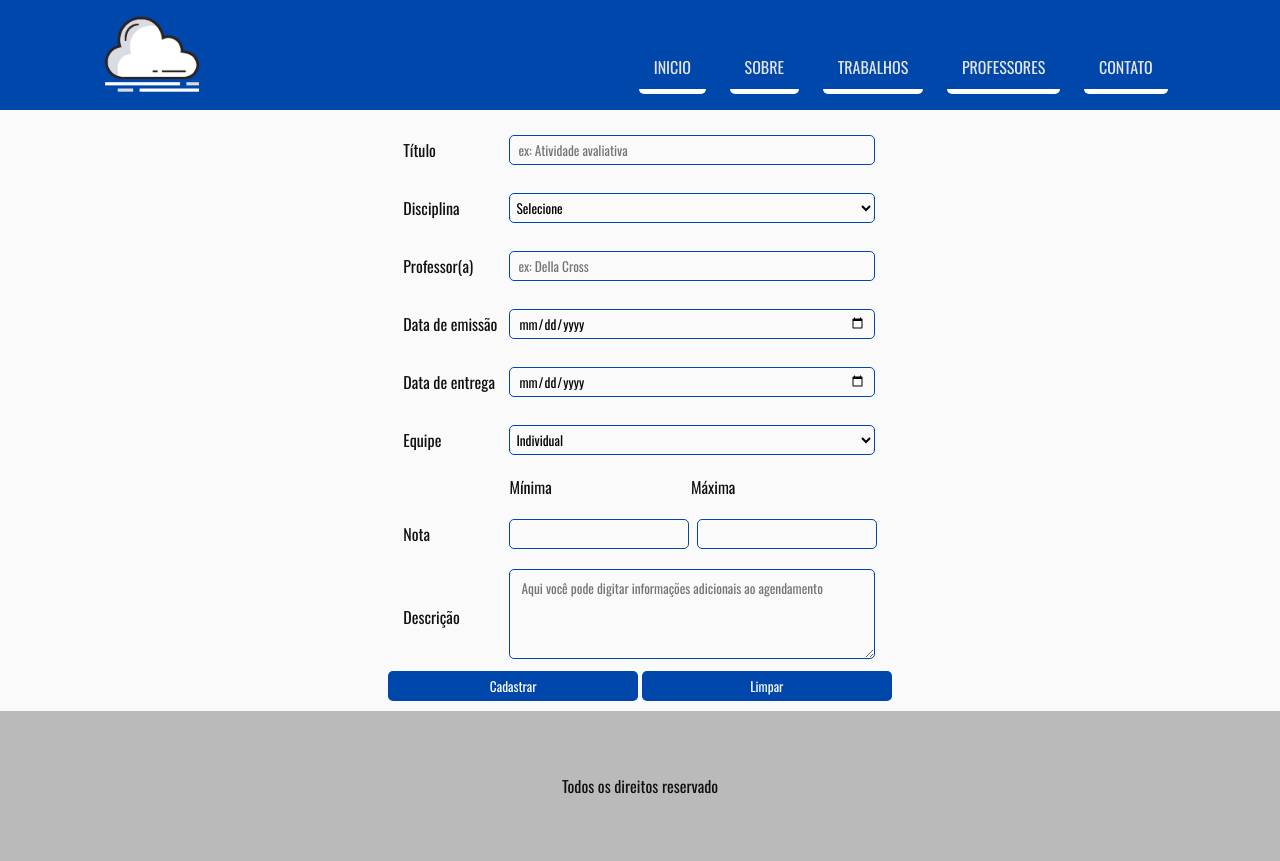
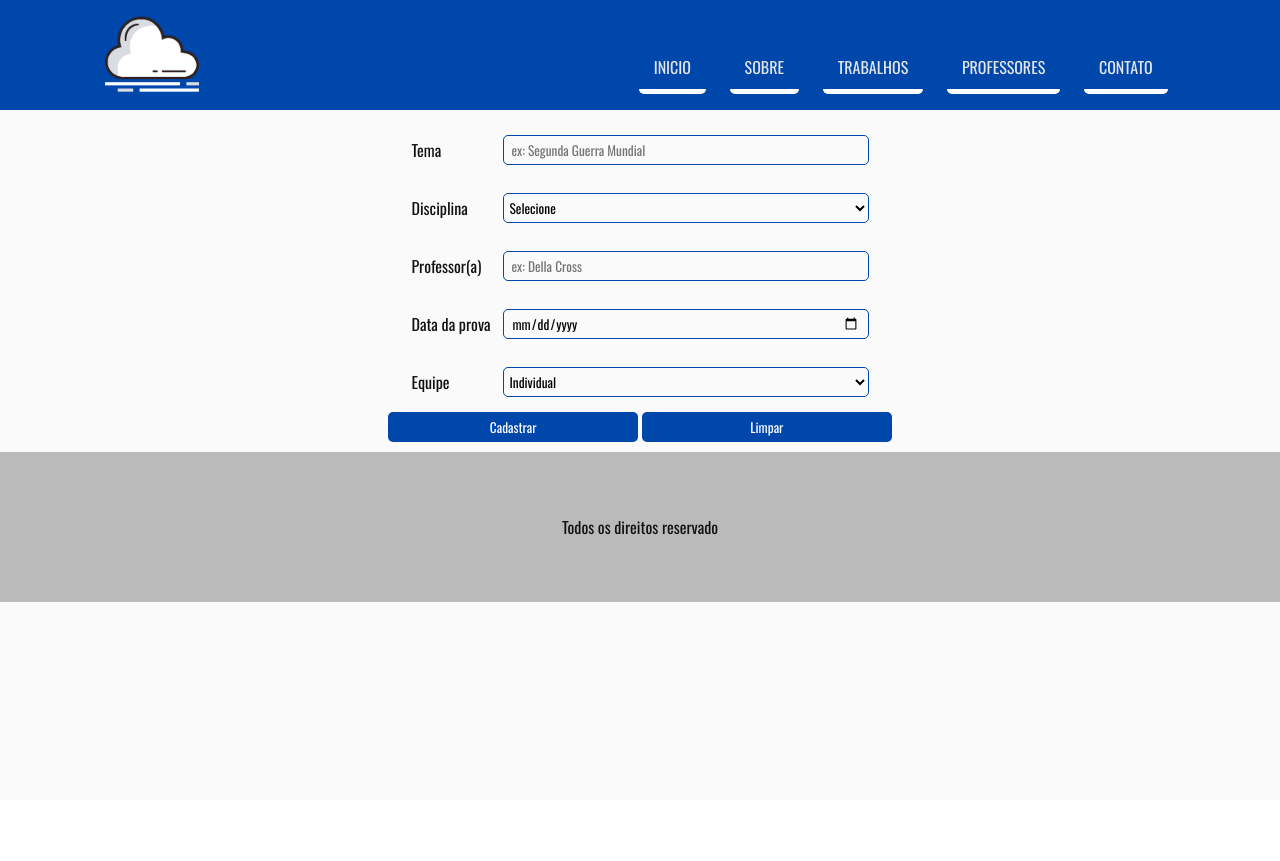
Before and after one commit to WAACE/Tcc-SkyLoop, a PHP site: page /add_agendamentos.php in a window 1280 px wide. After the commit the page ends 602 px from the top, so only its background shows below. Run offline with PHP 8.4, Linux system fonts and the light colour scheme.

Commit message:
Fiz a conexão com o Banco e Modifiquei a Parte de Agendamento de Provas

```diff
--- /dev/null
+++ b/ConnectMysql.php
@@ -0,0 +1,14 @@
+	<?php
+	//endereço do servidor
+	$host = "localhost";
+	//Usuario
+	$user = "root";
+	//senha
+	$password = "";
+	//Base de dados
+	$banco = "SkyLoop";
+		//Função para conectar o servidor
+		$link = mysqli_connect($host, $user, $password) or die (mysqli_error());
+		//Função para selecionar o Banco de Dados
+		$db = mysqli_select_db($link, $banco);
+	?>
--- a/Contato.php
+++ b/Contato.php
@@ -24,9 +24,9 @@
 
 ?>
 
-<?php foreach ($CRIADORES as $chave => $valor) { ?>
+<?php foreach ($CRIADORES as $Key => $valor) { ?>
 	<li>
-	<a href="<?php echo 'Contato.php?CRIADORES=' . $chave;?>" >
+	<a href="<?php echo 'Contato.php?CRIADORES=' . $Key;?>" >
 		<!-- TITULO DO LINK-->
 		<h2><center><font color="#737373"><?php echo $valor['nome']; ?></font></center></h2>
 	</a>
--- a/add_agendamentos.php
+++ b/add_agendamentos.php
@@ -1,15 +1,18 @@
 <?php
 	include 'header.php';
+?>
+<?php
+	require_once 'ConnectMysql.php';
 ?>
 	<form action="#" method="POST">
 		<center>
 			<table>
 				<tr>
 					<td>
-						<p>Título</p>
+						<p>Tema</p>
 					</td>
 					<td>
-						<input type="text" name="nome-do-agendamento" placeholder="ex: Atividade avaliativa">
+						<input type="text" name="tema" placeholder="ex: Segunda Guerra Mundial">
 					</td>
 				</tr>
 				<tr>
@@ -50,7 +53,7 @@
 				</tr>
 				<tr>
 					<td>
-						<p>Data de emissão</p>
+						<p>Data da prova</p>
 					</td>
 					<td>
 						<p>
@@ -58,14 +61,7 @@
 						</p>
 					</td>
 				</tr>
-				<tr>
-					<td>
-						<p>Data de entrega</p>
-					</td>
-					<td>
-						<input type="date" name="data-do-agendamento">
-					</td>
-				</tr>
+
 				<tr>
 					<td>
 						<p>Equipe</p>
@@ -82,34 +78,6 @@
 						</div>
 					</td>
 				</tr>
-				<tr>
-					<td>
-
-					</td>
-					<td>
-						<label>Mínima&nbsp;&nbsp;&nbsp;&nbsp;&nbsp;&nbsp;&nbsp;&nbsp;&nbsp;&nbsp;&nbsp;&nbsp;&nbsp;&nbsp;&nbsp;&nbsp;&nbsp;&nbsp;&nbsp;&nbsp;&nbsp;&nbsp;&nbsp;&nbsp;&nbsp;&nbsp;&nbsp;&nbsp;&nbsp;&nbsp;&nbsp;&nbsp;&nbsp;&nbsp;&nbsp;&nbsp;&nbsp;</label>
-						<label>Máxima</label>
-					</td>
-				</tr>
-				<tr>
-					<td>
-						<p>Nota</p>
-					</td>
-					<td>
-						<span>
-							<input type="number" name="nota-minima">&nbsp;
-							<input type="number" name="nota-minima">
-						</span>
-					</td>
-				</tr>
-				<tr>
-					<td>
-						<p>Descrição</p>
-					</td>
-					<td>
-						<textarea name="descricao" placeholder=" Aqui você pode digitar informações adicionais ao agendamento"></textarea>
-					</td>
-				</tr>
 			</table>
 			<input class="botoes" type="submit" name="cadastrar-agendamento" value="Cadastrar">
 			<input class="botoes" type="reset" name="limpar" value="Limpar">
--- a/assets/css/style.css
+++ b/assets/css/style.css
@@ -115,8 +115,9 @@ nav ul li a:hover {
 .box-work h2{
 	padding: 10px 0;
 	text-align: center;
+	color: #111;
 }
-	color: #111;
+
 
 .data p{
 	font-family: Arial;
@@ -163,7 +164,7 @@ a:active {
 }
 
 table tr td {
-	padding: 5px
+	padding: 5px;
 }
 
 p {
@@ -173,7 +174,7 @@ p {
 label {
 	color: #111;
 	margin: 0;
-	padding: o;
+	padding: 0;
 }
 input[type=text] {
 	background: none;
```
Also changed, not shown: add_trabalhos.php (+7 -12 lines).
